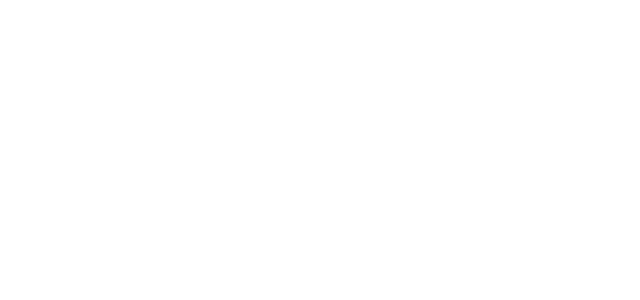
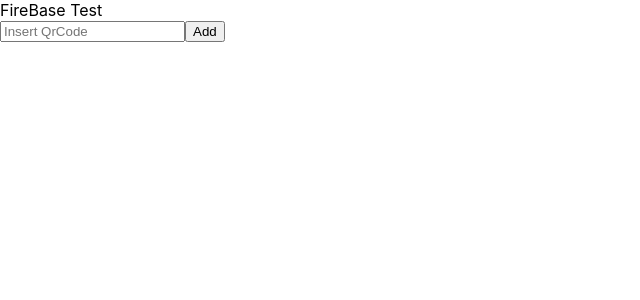
Before and after one commit to armada-ths/ac22, a React (Create React App) app: page /qrcode in a window 1280 px wide. Before the commit this address had no page. Shown: the top 300 px of the page, without its empty margins (0-640 px from the left). Built offline with nearby package versions, Linux system fonts and the light colour scheme.

Commit message:
Basics of Cloud Firestore
Still in progress

```diff
--- a/package.json
+++ b/package.json
@@ -10,7 +10,7 @@
     "@types/node": "^16.11.62",
     "@types/react": "^18.0.21",
     "@types/react-dom": "^18.0.6",
-    "firebase": "^9.12.1",
+    "firebase": "^9.13.0",
     "react": "^18.2.0",
     "react-dom": "^18.2.0",
     "react-firebase-hooks": "^5.0.3",
--- a/src/App.tsx
+++ b/src/App.tsx
@@ -1,21 +1,30 @@
 import React from "react";
 import "./App.css";
 import { BrowserRouter as Router, Route, Routes } from "react-router-dom";
-
 
 import HomePresenter from "./presenters/HomePresenter";
 import EventsPresenter from "./presenters/EventsPresenter";
 import RegisterPresenter from "./presenters/RegisterPresenter";
 import Login from "./views/Login";
+import QrCodePresenter from "./presenters/QrCodePresenter";
 
 function App() {
 	return (
 		<Router>
 			<Routes>
 				<Route path="/" element={<HomePresenter placeholder="home" />} />
-        		<Route path="/events" element={<EventsPresenter placeholder="events" />} />
+				<Route
+					path="/events"
+					element={<EventsPresenter placeholder="events" />}
+				/>
 				<Route path="/register" element={<RegisterPresenter />} />
 				<Route path="/login" element={<Login />} />
+				<Route
+					path="/qrcode"
+					element={
+						<QrCodePresenter />
+					}
+				/>
 			</Routes>
 		</Router>
 	);
--- a/src/components/AuthLogin/Auth.tsx
+++ b/src/components/AuthLogin/Auth.tsx
@@ -3,7 +3,7 @@ import { createUserWithEmailAndPassword, onAuthStateChanged, signInWithEmailAndP
 import React, { useState, useEffect } from "react";
 import Login from "../../views/Login";
 //import "./App.css";
-import auth from "./fire";
+import {auth} from "../FirebaseConfig";
 import Hero from "./HeroComp";
 
 
--- /dev/null
+++ b/src/presenters/QrCodePresenter.tsx
@@ -0,0 +1,15 @@
+import React, { FC } from "react";
+import QrCodeView from "../views/QrCode";
+
+const QrCodePresenter: FC = (props) => {
+
+	const [qrCode, setQrCode] = React.useState("");
+
+    return(
+        <QrCodeView
+            setQrCode={setQrCode}
+        />
+    );
+}
+
+export default QrCodePresenter;
--- /dev/null
+++ b/src/views/QrCode.tsx
@@ -0,0 +1,21 @@
+import React, { FC } from "react";
+
+interface Props {
+	setQrCode: (qrCode: string) => void;
+}
+
+const QrCodeView: FC<Props> = (props) => {
+	return (
+		<section>
+			<div>FireBase Test</div>
+			<input
+				type="text"
+				placeholder="Insert QrCode"
+				onChange={(e) => props.setQrCode(e.target.value)}></input>
+				<button
+				>Add</button>
+		</section>
+	);
+};
+
+export default QrCodeView;
--- a/tsconfig.json
+++ b/tsconfig.json
@@ -22,5 +22,5 @@
   },
   "include": [
     "src"
-  ]
+, "fire.tsx"  ]
 }
```
Also changed, not shown: src/components/AuthLogin/fire.tsx (deleted, +0 -24 lines), src/components/FirebaseConfig.tsx (added, +38 -0 lines), src/components/FirebaseModel.tsx (added, +15 -0 lines), 1 other file (tests, documents, lock files or other folders).
